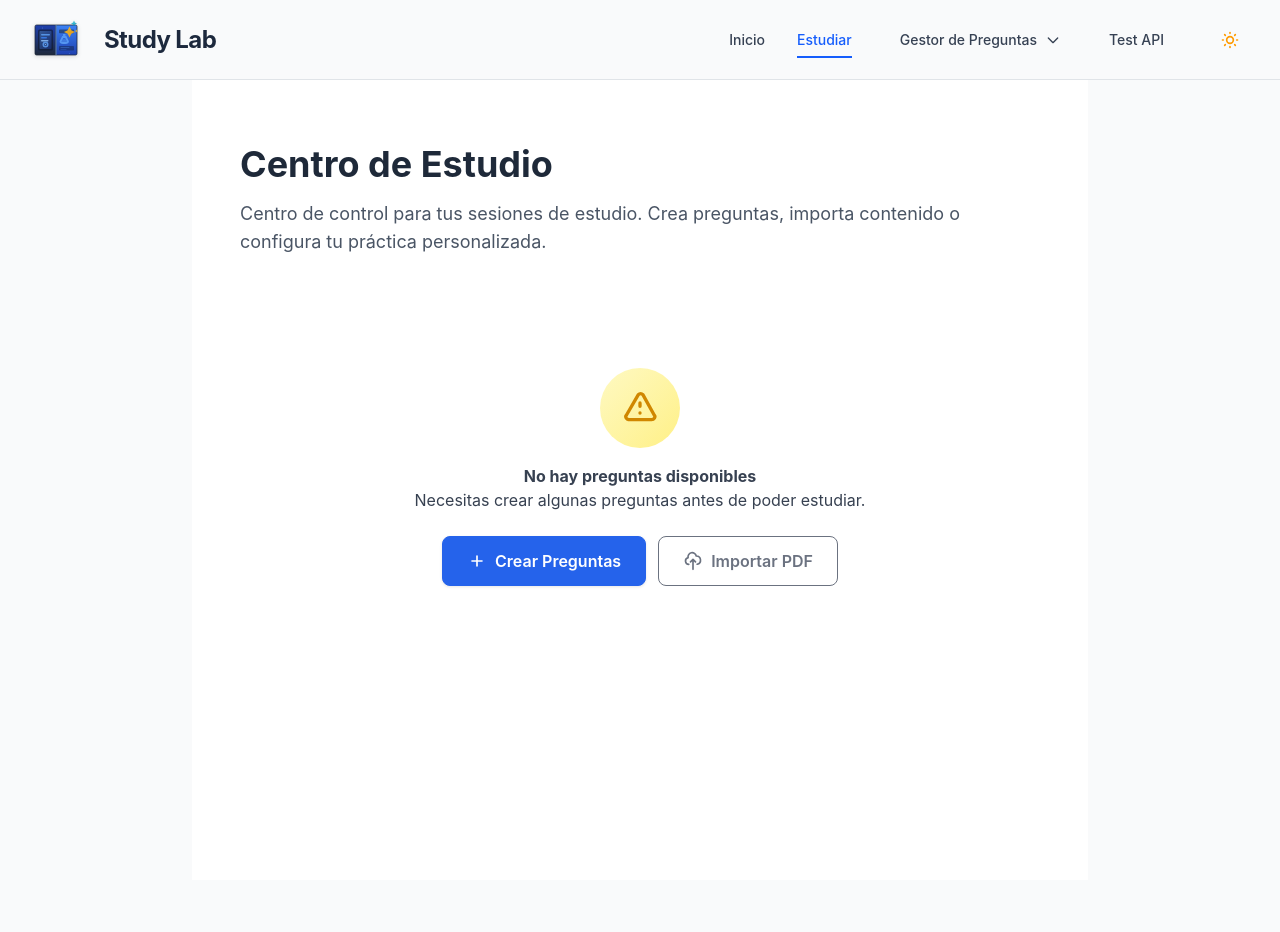
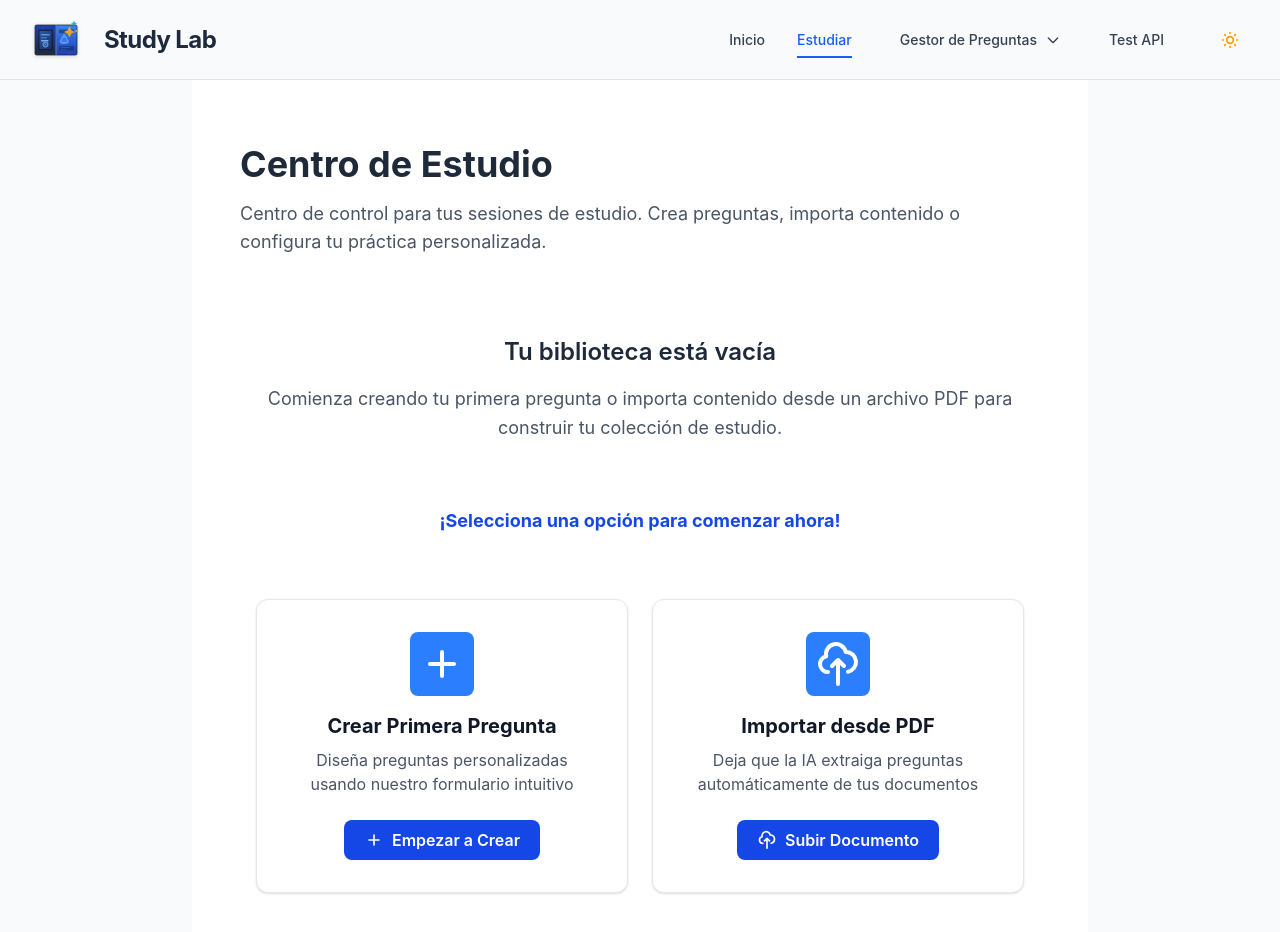
Before and after one commit to crisbenamck/study-lab, a React (Vite) app: page /study in a window 1280 px wide. Shown: the top 932 px of the page. Before the commit the page ends 880 px from the top, so only its background shows below. Built offline with nearby package versions, Linux system fonts and the light colour scheme.

Commit message:
feat(study): use unified EmptyLibraryActions for empty state
- Replace EmptyQuestionsState with EmptyLibraryActions in StudyPage
- Correct imports for study components
- Improves consistency and reusability of empty state UI

```diff
--- a/src/pages/StudyPage.tsx
+++ b/src/pages/StudyPage.tsx
@@ -5,13 +5,11 @@ import { useStudyStorage } from '../hooks/useStudyStorage';
 import { useAlert } from '../hooks/useAlert';
 import Layout from '../components/Layout';
 import PageHeader from '../components/common/PageHeader';
-import {
-  EmptyQuestionsState,
-  StudyModeSelector,
-  QuestionScopeSelector,
-  ExamConfiguration,
-  StartStudyButton,
-} from '../components/study';
+import EmptyLibraryActions from '../components/common/EmptyLibraryActions';
+import StudyModeSelector from '../components/study/StudyModeSelector';
+import QuestionScopeSelector from '../components/study/QuestionScopeSelector';
+import ExamConfiguration from '../components/study/ExamConfiguration';
+import StartStudyButton from '../components/study/StartStudyButton';
 import type { StudySessionConfig, StudyMode, StudyScope, ShowAnswersMode } from '../types/StudySession';
 
 const StudyPage: React.FC = () => {
@@ -152,7 +150,10 @@ const StudyPage: React.FC = () => {
 
           {/* Show empty state if there are no questions */}
           {questions.length === 0 ? (
-            <EmptyQuestionsState />
+            <EmptyLibraryActions
+              onCreate={() => window.location.href = '/create'}
+              onImport={() => window.location.href = '/import'}
+            />
           ) : (
             <>
               <StudyModeSelector
```
